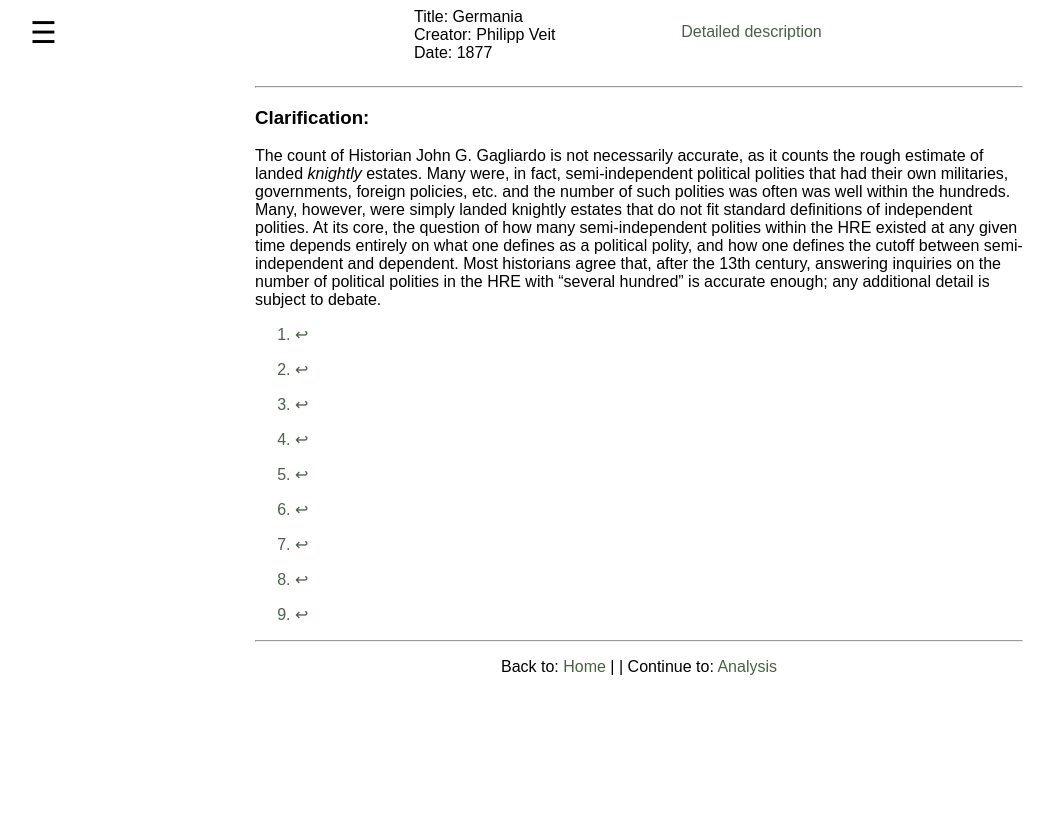
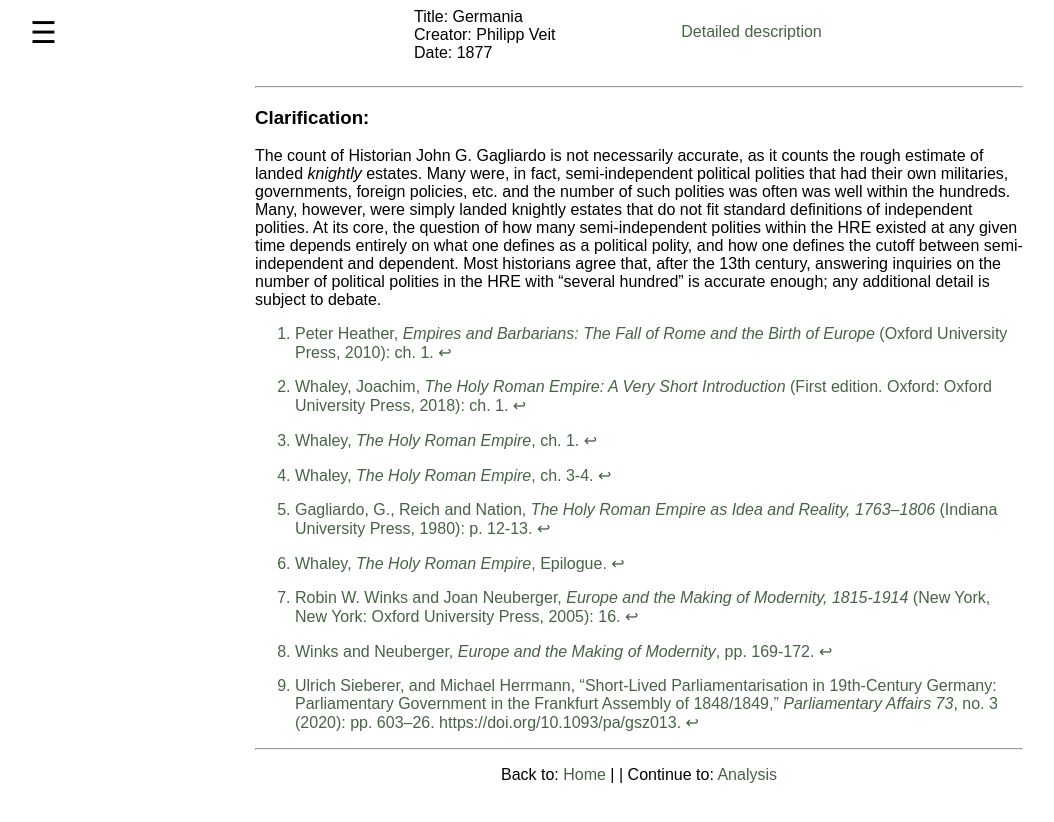
Before and after one commit to LucasOM-XeThey/OliveiraMelo-Lucas-EUH3205, a Jekyll site: the page built from 001_introduction.md, in a window 1280 px wide and 900 px high, scrolled down 1958 px. Shown: the top 822 px of the window, without its empty margins (1-1055 px from the left). Built offline with Jekyll 4.4.1, drawn with Linux system fonts in a browser that asks for light colours; before the commit the page ends 2750 px from its top, so only the background shows below that.

Commit message:
Update 001_introduction.md

```diff
--- a/001_introduction.md
+++ b/001_introduction.md
@@ -44,12 +44,12 @@ Many, however, were simply landed knightly estates that do not fit standard defi
 At its core, the question of how many semi-independent polities within the HRE existed at any given time depends entirely on what one defines as a political polity, and how one defines the cutoff between semi-independent and dependent.
 Most historians agree that, after the 13th century, answering inquiries on the number of political polities in the HRE with "several hundred" is accurate enough; any additional detail is subject to debate.
 
-[^1]:
-[^2]:
-[^3]:
-[^4]:
-[^5]:
-[^6]:
-[^7]:
-[^8]:
-[^9]:
+[^1]: Peter Heather, *Empires and Barbarians: The Fall of Rome and the Birth of Europe* (Oxford University Press, 2010): ch. 1.
+[^2]: Whaley, Joachim, *The Holy Roman Empire: A Very Short Introduction* (First edition. Oxford: Oxford University Press, 2018): ch. 1.
+[^3]: Whaley, *The Holy Roman Empire*, ch. 1.
+[^4]: Whaley, *The Holy Roman Empire*, ch. 3-4.
+[^5]: Gagliardo, G., Reich and Nation, *The Holy Roman Empire as Idea and Reality, 1763–1806* (Indiana University Press, 1980): p. 12-13.
+[^6]: Whaley, *The Holy Roman Empire*, Epilogue.
+[^7]: Robin W. Winks and Joan Neuberger, *Europe and the Making of Modernity, 1815-1914* (New York, New York: Oxford University Press, 2005): 16.
+[^8]: Winks and Neuberger, *Europe and the Making of Modernity*, pp. 169-172.
+[^9]: Ulrich Sieberer, and Michael Herrmann, “Short-Lived Parliamentarisation in 19th-Century Germany: Parliamentary Government in the Frankfurt Assembly of 1848/1849,” *Parliamentary Affairs 73*, no. 3 (2020): pp. 603–26. [https://doi.org/10.1093/pa/gsz013](https://doi.org/10.1093/pa/gsz013).
```
